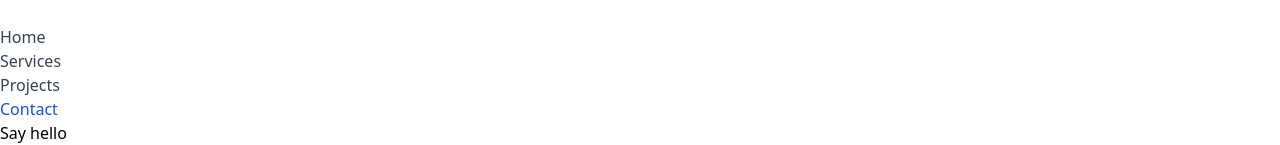
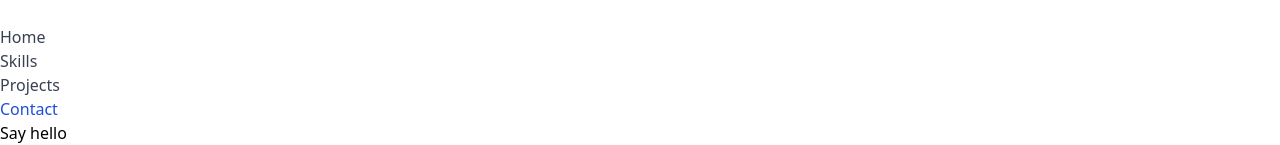
Before and after one commit to AlaaProg/template-vuejs, a Vue app: page /template-vuejs/dist/contact in a window 1280 px wide. Shown: the part 286-431 px from the top of the page. Built offline with nearby package versions, Linux system fonts and the light colour scheme.

Commit message:
add animate and contact page

```diff
--- a/src/components/navbar.vue
+++ b/src/components/navbar.vue
@@ -40,7 +40,7 @@ const itemsNavbar = reactive([
         link: "/"
     },
     {
-        text:"Services",
+        text:"Skills",
         link: "/services"
     },
     {
```
Also changed, not shown: 3 other files (tests, documents, lock files or other folders).
